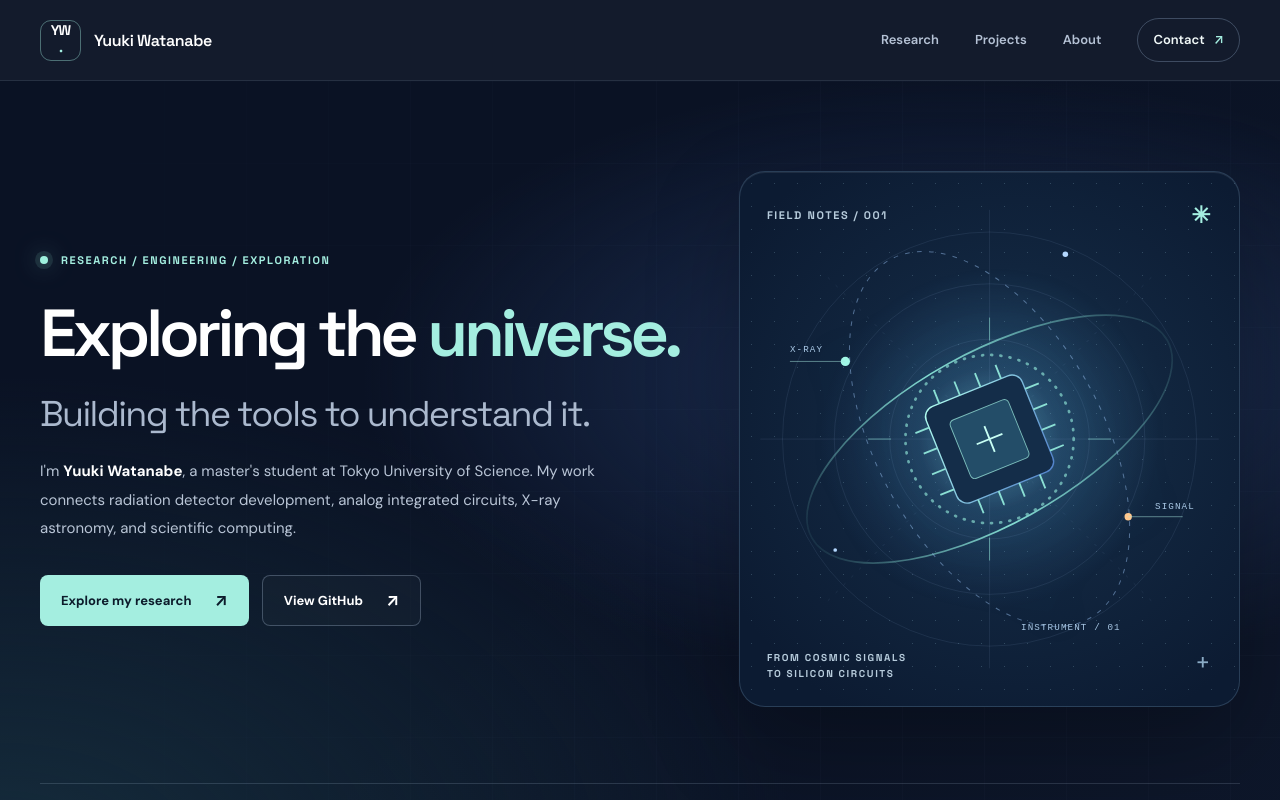
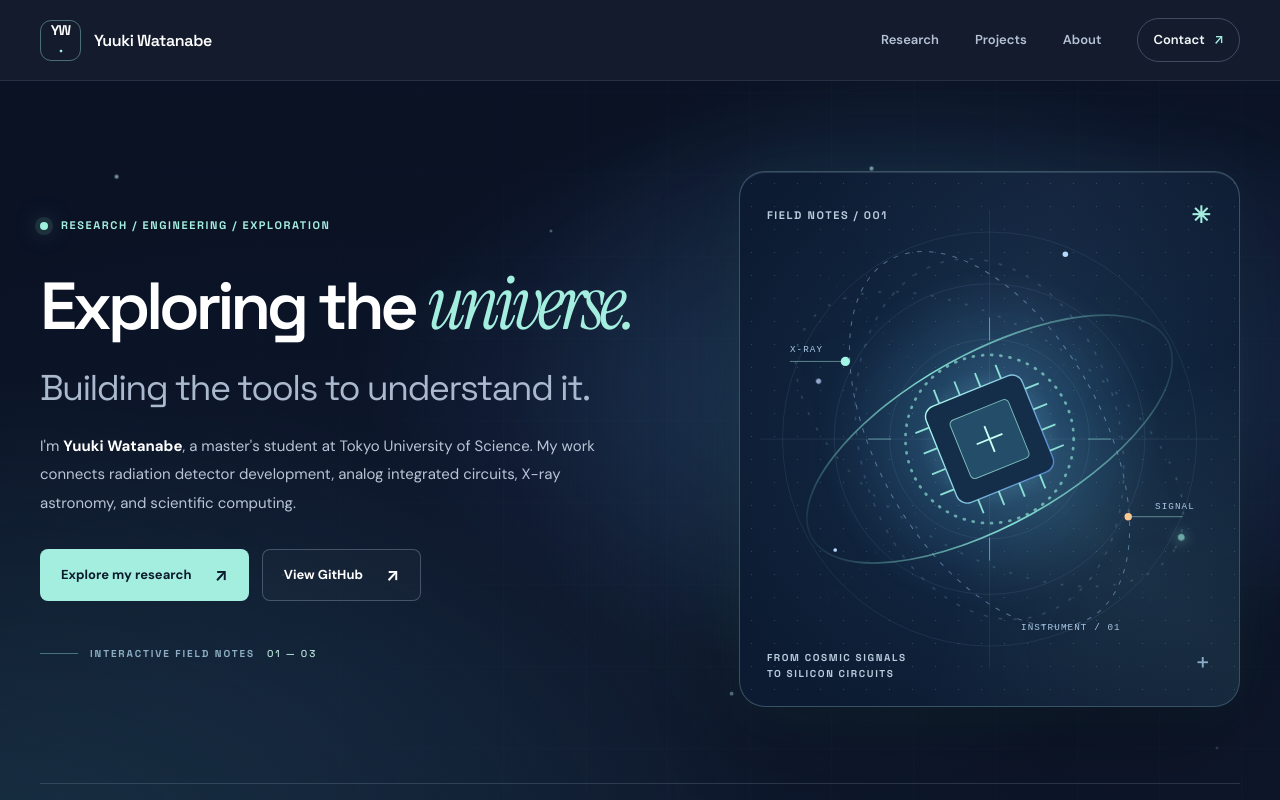
Before and after one commit to Y-Watanabe11/Y-Watanabe11.github.io, a plain HTML site: page index.html in a window 1280 px wide. Shown: the top 800 px of the page. Drawn offline with Linux system fonts and the light colour scheme.

Commit message:
Wire homepage ambience, visual motion and scroll enhancements

```diff
--- a/index.html
+++ b/index.html
@@ -12,15 +12,18 @@
   <link rel="canonical" href="https://y-watanabe11.github.io/">
   <link rel="preconnect" href="https://fonts.googleapis.com">
   <link rel="preconnect" href="https://fonts.gstatic.com" crossorigin>
-  <link href="https://fonts.googleapis.com/css2?family=DM+Sans:wght@400;500;600;700&family=Space+Grotesk:wght@400;500;600;700&display=swap" rel="stylesheet">
+  <link href="https://fonts.googleapis.com/css2?family=DM+Sans:wght@400;500;600;700&family=Space+Grotesk:wght@400;500;600;700&family=Instrument+Serif:ital@0;1&display=swap" rel="stylesheet">
   <link rel="stylesheet" href="style-20261028.css">
   <link rel="stylesheet" href="xrism.css">
   <link rel="stylesheet" href="lunar.css">
   <link rel="stylesheet" href="research-links.css">
+  <link rel="stylesheet" href="motion-20261102.css">
+  <script src="motion-20261102.js" defer></script>
   <title>Yuuki Watanabe — Research & Engineering</title>
 </head>
 <body>
   <a class="skip-link" href="#main">Skip to content</a>
+  <div class="motion-progress" aria-hidden="true"></div>
   <header class="site-header">
     <div class="container nav-inner">
       <a class="brand" href="#home" aria-label="Yuuki Watanabe — Home"><span class="brand-mark" aria-hidden="true">YW<span>·</span></span><span class="brand-name">Yuuki Watanabe</span></a>
@@ -36,6 +39,7 @@
   <main id="main">
     <section id="home" class="hero">
       <div class="hero-grid" aria-hidden="true"></div>
+      <div class="motion-stars" aria-hidden="true"><i style="--star-x:9%;--star-y:12%;--star-size:2.5px;--star-delay:-2s"></i><i style="--star-x:22%;--star-y:63%;--star-size:2px;--star-delay:0s"></i><i style="--star-x:43%;--star-y:19%;--star-size:2px;--star-delay:-1.5s"></i><i style="--star-x:57%;--star-y:78%;--star-size:2.5px;--star-delay:-4s"></i><i style="--star-x:68%;--star-y:11%;--star-size:3px;--star-delay:-3s"></i><i style="--star-x:78%;--star-y:63%;--star-size:2px;--star-delay:-2.5s"></i><i style="--star-x:89%;--star-y:27%;--star-size:2.5px;--star-delay:-5s"></i><i style="--star-x:95%;--star-y:85%;--star-size:2px;--star-delay:-4.5s"></i></div>
       <div class="container hero-inner">
         <div class="hero-content">
           <div class="eyebrow"><span class="status-dot" aria-hidden="true"></span> RESEARCH / ENGINEERING / EXPLORATION</div>
@@ -45,6 +49,7 @@
             <a class="button button-primary" href="#research">Explore my research <span aria-hidden="true">↗</span></a>
             <a class="button button-outline" href="https://github.com/Y-Watanabe11" target="_blank" rel="noopener noreferrer">View GitHub <span aria-hidden="true">↗</span></a>
           </div>
+          <div class="motion-hint" aria-hidden="true"><span class="motion-hint-line"></span> INTERACTIVE FIELD NOTES <span class="motion-hint-index">01 — 03</span></div>
         </div>
         <div class="visual-panel" aria-label="Abstract illustration of orbital paths and detector signals" role="img">
           <div class="visual-top"><span>FIELD NOTES / 001</span><span class="visual-sparkle" aria-hidden="true">✳</span></div>
@@ -54,6 +59,14 @@
               <linearGradient id="core-gradient" x1="0" y1="0" x2="1" y2="1"><stop offset="0" stop-color="#b1fff0"/><stop offset="1" stop-color="#5281cb"/></linearGradient>
               <linearGradient id="orbit-gradient"><stop offset="0" stop-color="#8debdc" stop-opacity=".08"/><stop offset=".45" stop-color="#8debdc" stop-opacity=".92"/><stop offset="1" stop-color="#8debdc" stop-opacity=".1"/></linearGradient>
             </defs>
+            <g class="motion-orbit-outer" fill="none">
+              <ellipse cx="270" cy="270" rx="233" ry="123" transform="rotate(-29 270 270)" stroke="#a5f5e2" stroke-opacity=".22" stroke-width="1.5" stroke-dasharray="3 16"/>
+              <circle class="motion-orbit-signal" cx="466" cy="144" r="3.6" fill="#adffef"/>
+            </g>
+            <g class="motion-orbit-inner" fill="none">
+              <ellipse cx="270" cy="270" rx="141" ry="198" transform="rotate(34 270 270)" stroke="#aecbff" stroke-opacity=".27" stroke-width="1.2" stroke-dasharray="4 12"/>
+              <circle cx="194" cy="90" r="2.8" fill="#bfd6ff" opacity=".75"/>
+            </g>
             <g stroke="#b5d2f7" stroke-opacity=".10" fill="none"><circle cx="270" cy="270" r="224"/><circle cx="270" cy="270" r="168"/><circle cx="270" cy="270" r="108"/><path d="M270 22v496M22 270h496"/><path d="M95 95l350 350M445 95L95 445" stroke-dasharray="3 9"/></g>
             <circle cx="270" cy="270" r="184" fill="url(#core-glow)"/>
             <g fill="none" transform="rotate(-29 270 270)"><ellipse cx="270" cy="270" rx="220" ry="93" stroke="url(#orbit-gradient)" stroke-width="1.8"/><ellipse cx="270" cy="270" rx="122" ry="222" stroke="#93bbeb" stroke-opacity=".5" stroke-width="1.1" stroke-dasharray="5 8"/></g>
```
